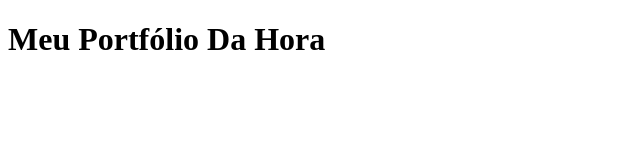
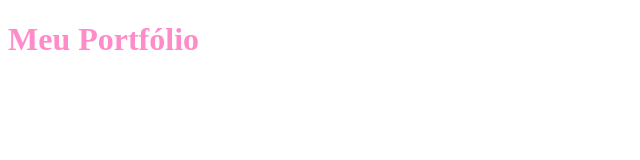
Before and after one commit to Julianeves01/Portfolio-01, a plain HTML site: page index.html in a window 1280 px wide. Shown: the whole page, without its empty margins (0-640 px from the left). Drawn offline with Linux system fonts and the light colour scheme.

Commit message:
feat: criação do arquivo styles.css

```diff
--- /dev/null
+++ b/assets/styles.css
@@ -0,0 +1,4 @@
+h1 {
+    color:rgba(255, 20, 145, 0.493);
+
+}
--- a/index.html
+++ b/index.html
@@ -2,12 +2,11 @@
 <html lang="pt-BR">
 <head>
     <meta charset="UTF-8">
-        <meta name="viewport" content="width=device-width, initial-scale=1.0" />
-
+    <meta name="viewport" content="width=device-width, initial-scale=1.0">
+    <link rel="stylesheet" href="assets/styles.css">
     <title>Meu Portfólio</title>
 </head>
-
 <body>
-        <h1>Meu Portfólio Da Hora</h1>
+    <h1>Meu Portfólio</h1>
 </body>
 </html>
```
Lines whose indentation alone changed are shown as unchanged.
